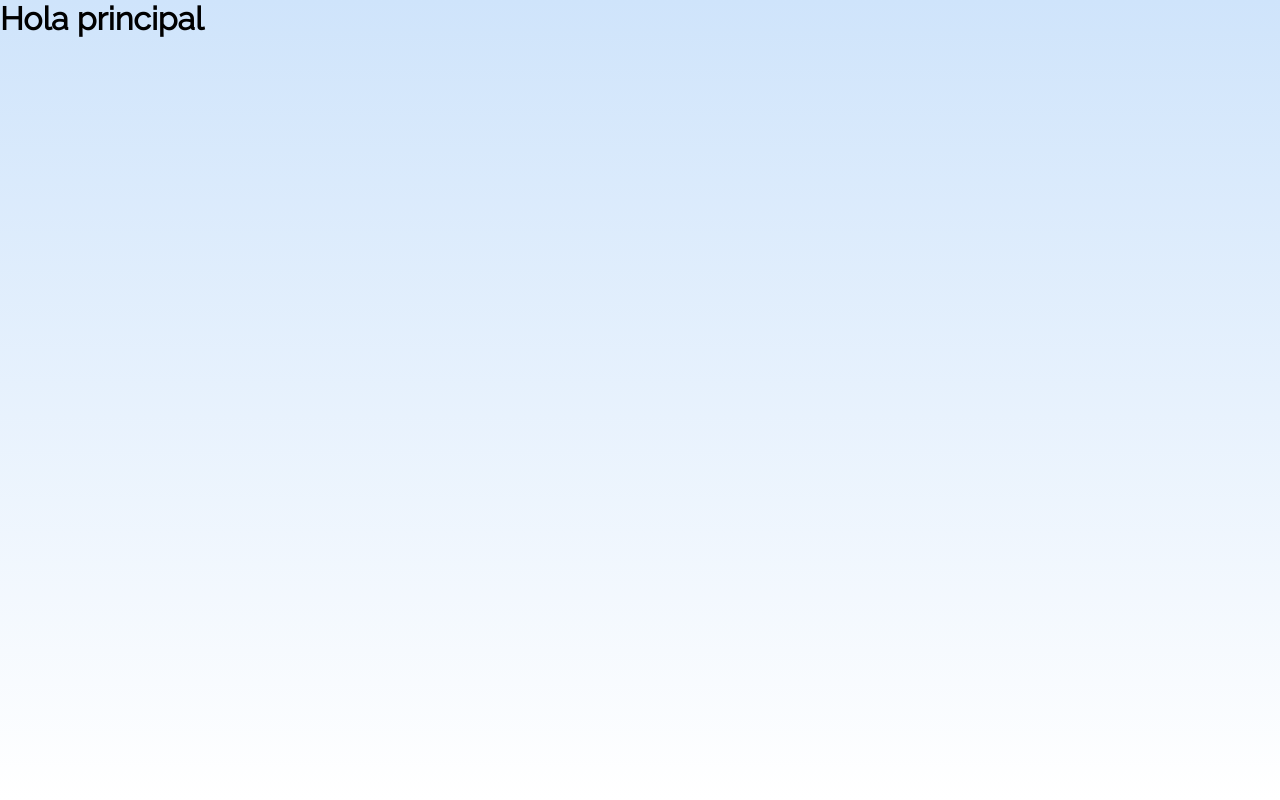
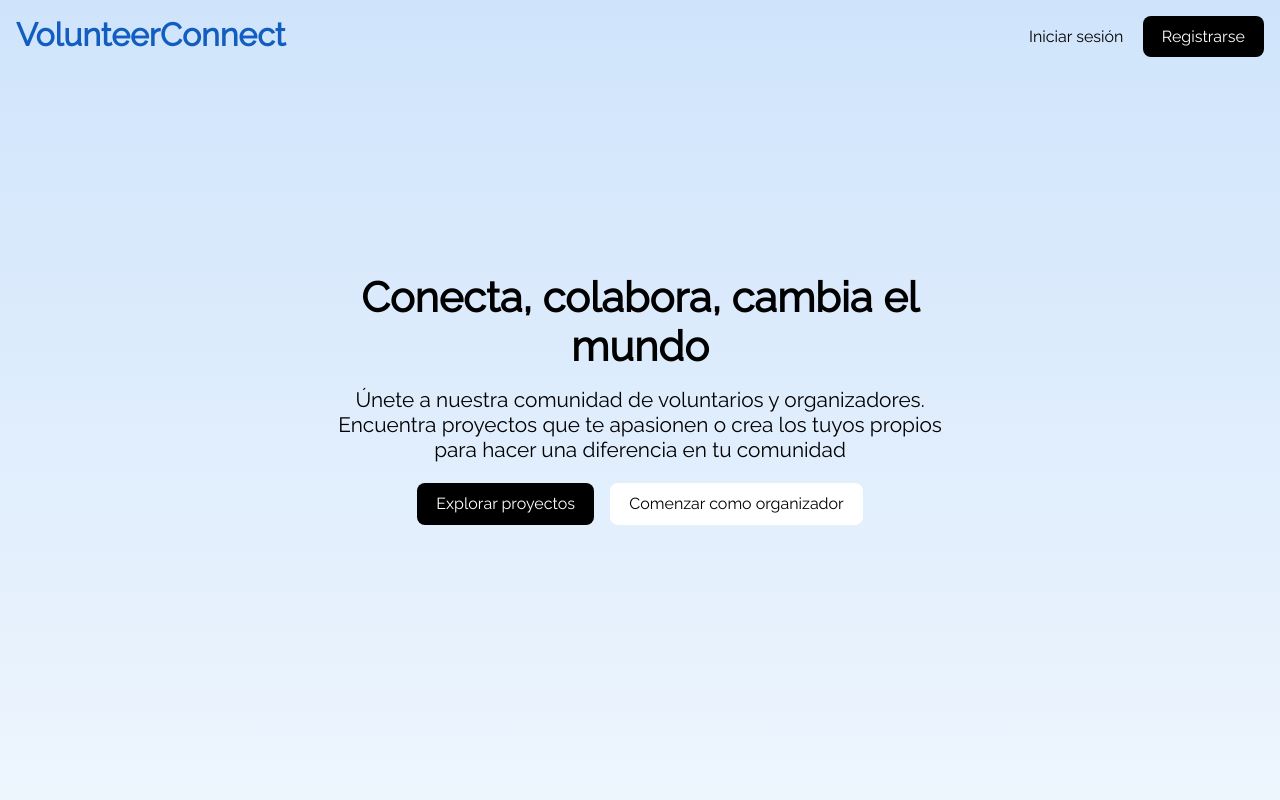
Before and after one commit to sebas1913/simulacro, a Next.js app: page / in a window 1280 px wide. Shown: the top 800 px of the page. Built offline with nearby package versions, Linux system fonts and the light colour scheme.

Commit message:
Creation of main view

```diff
--- a/src/app/(main)/(public)/(auth)/page.tsx
+++ b/src/app/(main)/(public)/(auth)/page.tsx
@@ -1,9 +1,10 @@
+import Banner from '@/ui/organisms/banner/Banner'
 import React from 'react'
 
 export default function page() {
     return (
         <div>
-            <h1>Hola principal</h1>
+            <Banner />
         </div>
     )
 }
--- a/src/app/layout.tsx
+++ b/src/app/layout.tsx
@@ -2,6 +2,7 @@ import type { Metadata } from "next";
 import  '../styles/globals.scss';
 import { AuthProvider } from "./auth-provider";
 import { Raleway } from "next/font/google";
+import Header from "@/ui/organisms/header/Header";
 
 
 export const metadata: Metadata = {
@@ -20,6 +21,7 @@ export default function RootLayout({
     return (
         <html lang="es">
             <body className={raleway.className}>
+                <Header />
                 <AuthProvider>
                     {children}
                 </AuthProvider>
--- a/src/styles/_variables.scss
+++ b/src/styles/_variables.scss
@@ -1,6 +1,6 @@
 $color-primary: #fff;
 $color-secondary: #000;
-$color-gray: #4b4b4b;
+$color-blue: #125dc0;
 $color-error: #ef4444;
 $color-table-thead: #f4f4f4;
 $color-border: #d1d5db;
--- /dev/null
+++ b/src/styles/mixins.scss
@@ -0,0 +1,7 @@
+@mixin border-radius($radius) {
+    border-radius: $radius;
+}
+
+@mixin box-shadow{
+    box-shadow: 0 0.15rem 0.25rem rgba(0, 0, 0, 0.15);
+}
--- a/src/ui/atoms/Paragraph.tsx
+++ b/src/ui/atoms/Paragraph.tsx
@@ -1,11 +1,11 @@
 interface ParagraphProps{
     children: React.ReactNode;
-    classname?: string;
+    className?: string;
 }
 
-const Paragraph: React.FC<ParagraphProps> = ({children, classname}) =>{
+const Paragraph: React.FC<ParagraphProps> = ({children, className}) =>{
     return(
-        <p className={classname}>{children}</p>
+        <p className={className}>{children}</p>
     )
 }
 
--- a/src/ui/atoms/button/button.module.scss
+++ b/src/ui/atoms/button/button.module.scss
@@ -8,10 +8,15 @@
     background: transparent;
     font-size: 1rem;
     border: none;
-    padding: 0.5rem 1rem;
+    padding: 0.7rem 1.2rem;
     cursor: pointer;
 
     &.primary{
+        background-color: $color-secondary;
+        color: $color-primary;
+    }
+
+    &.secondary{
         background-color: $color-primary;
         color: $color-secondary;
     }
--- /dev/null
+++ b/src/ui/organisms/banner/Banner.tsx
@@ -0,0 +1,23 @@
+import styles from './banner.module.scss';
+import Button from "@/ui/atoms/button/Button";
+import Title from "@/ui/atoms/Title";
+import Paragraph from '@/ui/atoms/Paragraph';
+
+const Banner: React.FC = () => {
+    return(
+        <div className={styles.container}>
+            <div>
+                <Title className={styles.title} level={1}>Conecta, colabora, cambia el mundo</Title>
+            </div>
+            <div>
+                <Paragraph className={styles.paragraph}>Únete a nuestra comunidad de voluntarios y organizadores. Encuentra proyectos que te apasionen o crea los tuyos propios para hacer una diferencia en tu comunidad</Paragraph>
+            </div>
+            <div className={styles.containerButton}>
+                <Button className='primary'>Explorar proyectos</Button>
+                <Button className='secondary'>Comenzar como organizador</Button>
+            </div>
+        </div>
+    )
+}
+
+export default Banner;
--- /dev/null
+++ b/src/ui/organisms/banner/banner.module.scss
@@ -0,0 +1,25 @@
+.container {
+    display: flex;
+    flex-direction: column;
+    text-align: center;
+    width: 50%;
+    height: 100vh;
+    margin: 25vh auto;
+
+    .title{
+        font-weight: bold;
+        font-size: 2.6rem;
+        margin: 1rem 0;
+    }
+
+    .paragraph{
+        font-size: 1.3rem;
+    }
+
+    .containerButton {
+        justify-content: center;
+        display: flex;
+        gap: 1rem;
+        margin: 1.3rem;
+    }
+}
--- /dev/null
+++ b/src/ui/organisms/header/Header.tsx
@@ -0,0 +1,30 @@
+import styles from './header.module.scss';
+import Title from "@/ui/atoms/Title";
+import Button from "@/ui/atoms/button/Button";
+import Link from 'next/link';
+
+const Header: React.FC = () => {
+    return (
+        <header className={styles.header}>
+            <div>
+                <Link href={'/'} className={styles.link}>
+                    <Title className={styles.title} level={1}>VolunteerConnect</Title>
+                </Link>
+            </div>
+            <div>
+                <Link href={'/login'}>
+                    <Button>
+                        Iniciar sesión
+                    </Button>
+                </Link>
+
+                <Link href={'/register'}>
+                    <Button className="primary">Registrarse</Button>
+                </Link>
+            </div>
+
+        </header>
+    )
+}
+
+export default Header;
--- /dev/null
+++ b/src/ui/organisms/header/header.module.scss
@@ -0,0 +1,15 @@
+@import '../../../styles/variables';
+
+.header{
+    display: flex;
+    justify-content: space-between;
+    margin: 1rem;
+
+    .link{
+        text-decoration: none;
+    }
+    .title{
+        color: $color-blue;
+    }
+
+}
```
Also changed, not shown: src/app/(main)/(public)/(auth)/login/page.tsx (+9 -0 lines), src/app/(main)/(public)/(auth)/register/page.tsx (+9 -0 lines).
